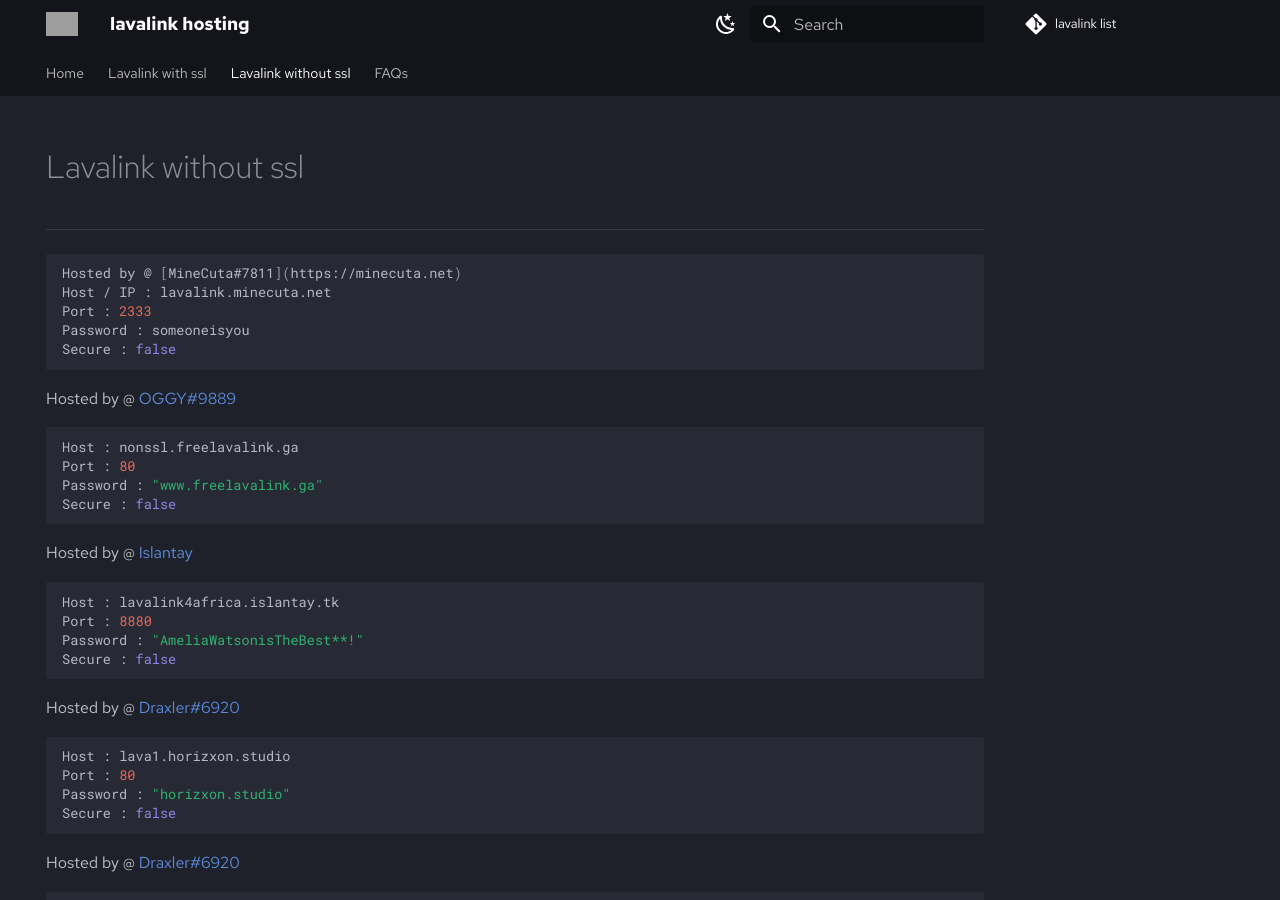
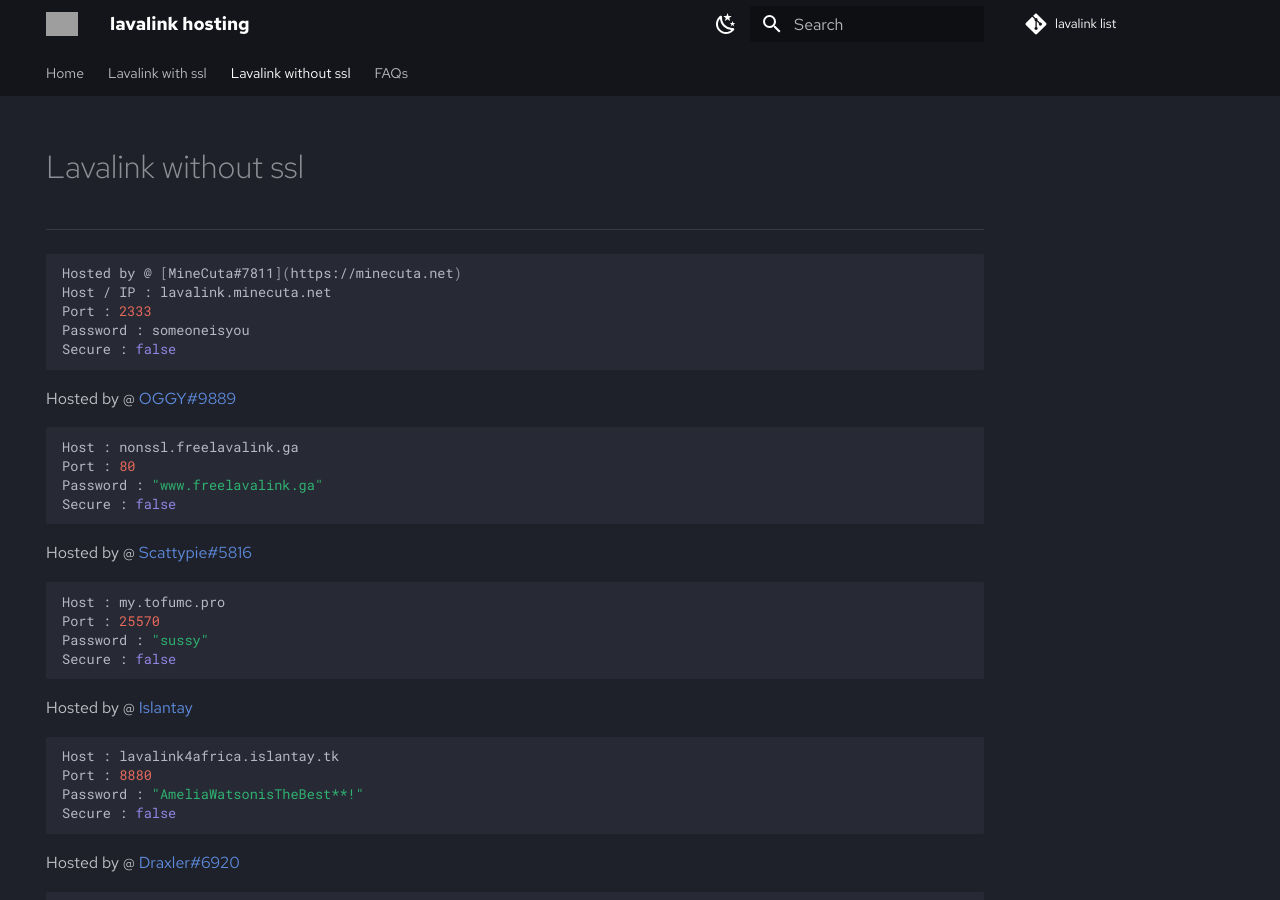
Before and after one commit to DarrenOfficial/lavalink-list, an MkDocs documentation site: the page built from docs/NoSSL/lavalink-without-ssl.md, in a window 1280 px wide and 900 px high. Built offline with MkDocs 1.6.1 and Material for MkDocs 9.7.7, drawn with Linux system fonts in a browser that asks for light colours; comment, search, counter and statistics services are not loaded; grey boxes are pictures that could not be loaded.

Commit message:
added trash lavalink (#263)

````diff
--- a/docs/NoSSL/lavalink-without-ssl.md
+++ b/docs/NoSSL/lavalink-without-ssl.md
@@ -22,6 +22,14 @@ Hosted by @ [OGGY#9889](https://www.freelavalink.ga)
 Host : nonssl.freelavalink.ga
 Port : 80
 Password : "www.freelavalink.ga"
+Secure : false
+```
+
+Hosted by @ [Scattypie#5816](https://discord.gg/7G9TvNvZVs)
+```bash
+Host : my.tofumc.pro
+Port : 25570
+Password : "sussy"
 Secure : false
 ```
 
````
